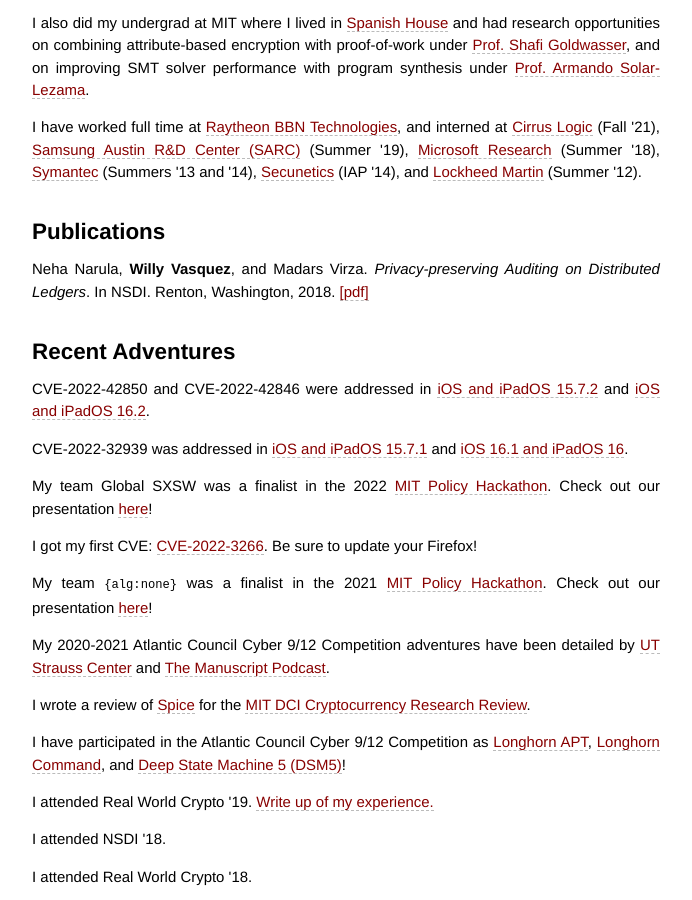
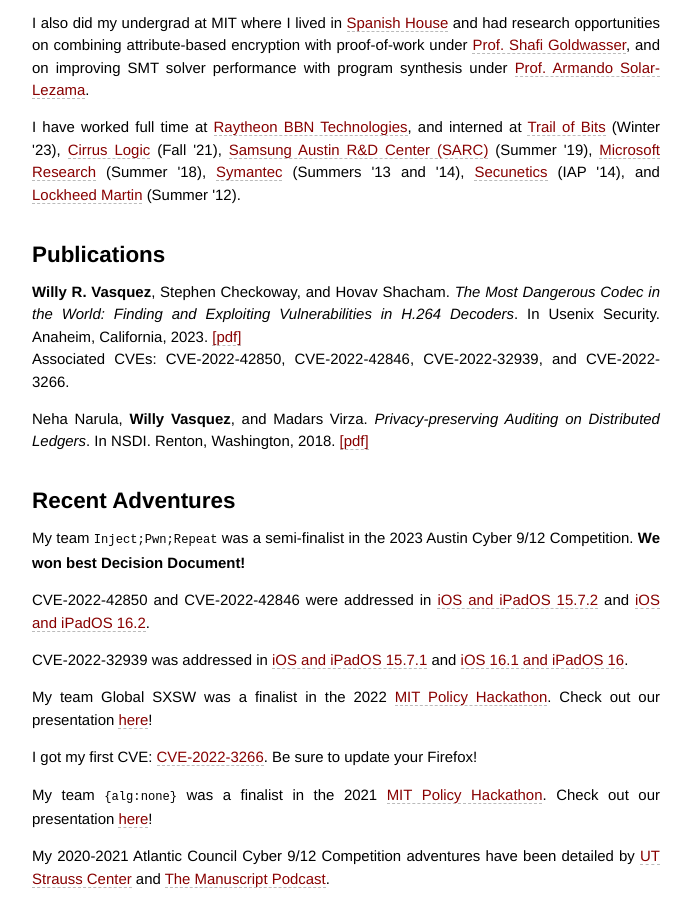
Before and after one commit to wrv/wrv.github.io, a plain HTML site: page index.html in a window 1280 px wide. Shown: the part 849-1749 px from the top of the page, without its empty margins (294-986 px from the left). Drawn offline with Linux system fonts and the light colour scheme.

Commit message:
first first author pub :)

```diff
--- a/index.html
+++ b/index.html
@@ -33,6 +33,7 @@
           <p>I also did my undergrad at MIT where I lived in <a title="Spanish WHAT?! SPANISH HOUSE!!" href="http://la-casa.mit.edu/">Spanish House</a> and had research opportunities on combining attribute-based encryption with proof-of-work under <a href="http://people.csail.mit.edu/shafi/">Prof. Shafi Goldwasser</a>, and on improving SMT solver performance with program synthesis under <a href="https://people.csail.mit.edu/asolar/">Prof. Armando Solar-Lezama</a>. </p>
 
           <p>I have worked full time at <a href="https://en.wikipedia.org/wiki/BBN_Technologies">Raytheon BBN Technologies</a>, and interned at
+            <a href="https://www.trailofbits.com/">Trail of Bits</a> (Winter '23),
             <a href="https://cirrus.com/">Cirrus Logic</a> (Fall '21),
             <a href="https://samsungsemiconductor-us.com/labs/labs/austinrd.html">Samsung Austin R&D Center (SARC)</a> (Summer '19),
             <a href="https://www.microsoft.com/en-us/research/">Microsoft Research</a> (Summer '18),
@@ -44,10 +45,14 @@
 
           <br />
           <h2>Publications</h2>
+          <p><b>Willy R. Vasquez</b>, Stephen Checkoway, and Hovav Shacham. <i>The Most Dangerous Codec in the World: Finding and Exploiting Vulnerabilities in H.264 Decoders</i>. In Usenix Security. Anaheim, California, 2023. <a href="h26forge.pdf">[pdf]</a> <br />
+          Associated CVEs: CVE-2022-42850, CVE-2022-42846, CVE-2022-32939, and CVE-2022-3266.
+          </p>
           <p>Neha Narula, <b>Willy Vasquez</b>, and Madars Virza. <i>Privacy-preserving Auditing on Distributed Ledgers</i>. In NSDI. Renton, Washington, 2018. <a href="zkledger.pdf">[pdf]</a></p>
 
           <br />
           <h2>Recent Adventures</h2>
+          <p>My team <code>Inject;Pwn;Repeat</code> was a semi-finalist in the 2023 Austin Cyber 9/12 Competition. <b>We won best Decision Document!</b></p>
           <p>CVE-2022-42850 and CVE-2022-42846 were addressed in <a href="https://support.apple.com/en-us/HT213531">iOS and iPadOS 15.7.2</a> and <a href="https://support.apple.com/en-us/HT213530">iOS and iPadOS 16.2</a>.</p>
           <p>CVE-2022-32939 was addressed in <a href="https://support.apple.com/en-us/HT213490">iOS and iPadOS 15.7.1</a> and <a href="https://support.apple.com/en-us/HT213489">iOS 16.1 and iPadOS 16</a>.</p>
           <p>My team Global SXSW was a finalist in the 2022 <a href="https://www.mitpolicyhackathon.org/">MIT Policy Hackathon</a>. Check out our presentation <a href="https://www.youtube.com/watch?v=3m9IiPIFoMY&t=4271s">here</a>!</p>
```
Also changed, not shown: 2 other files.
